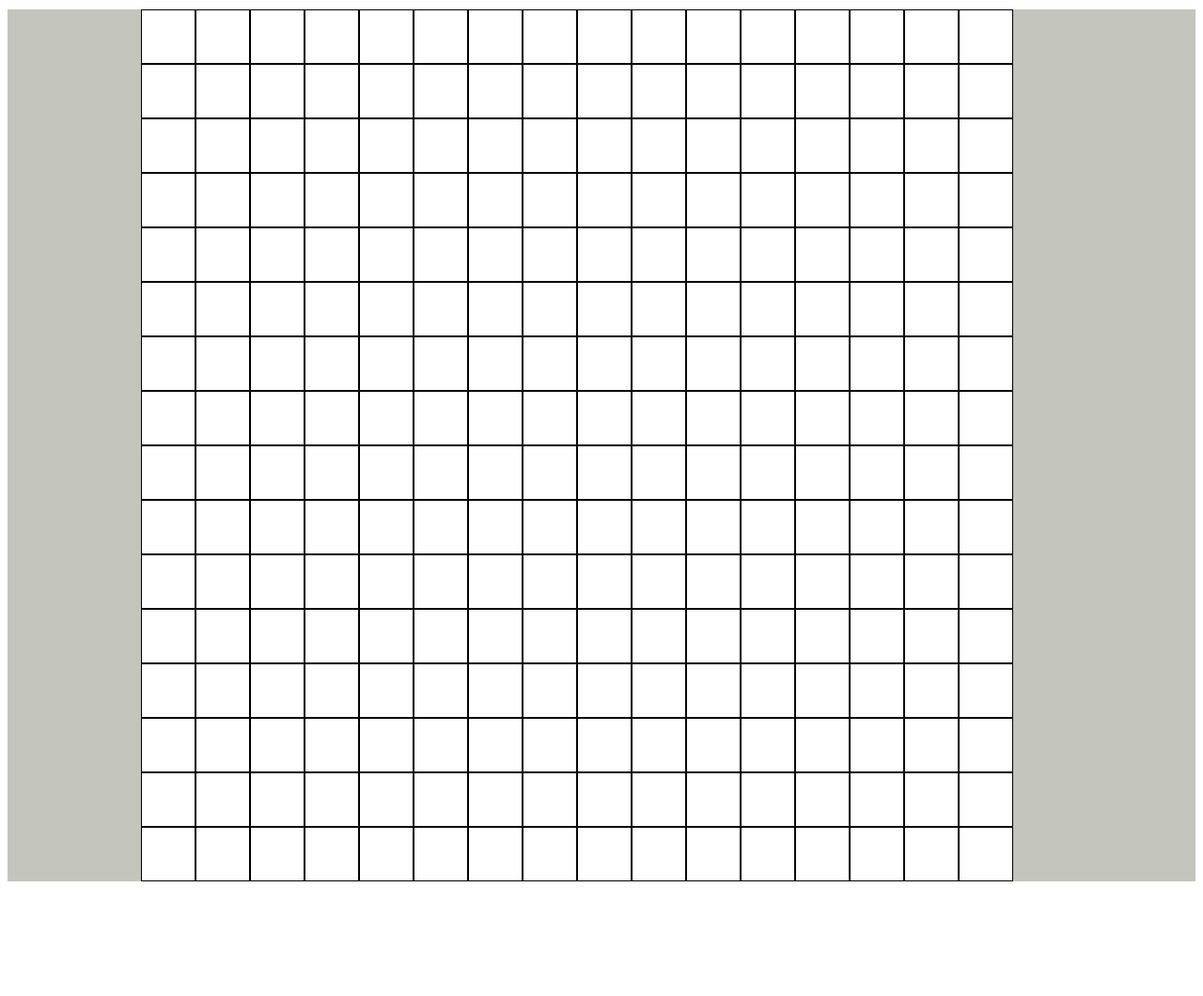
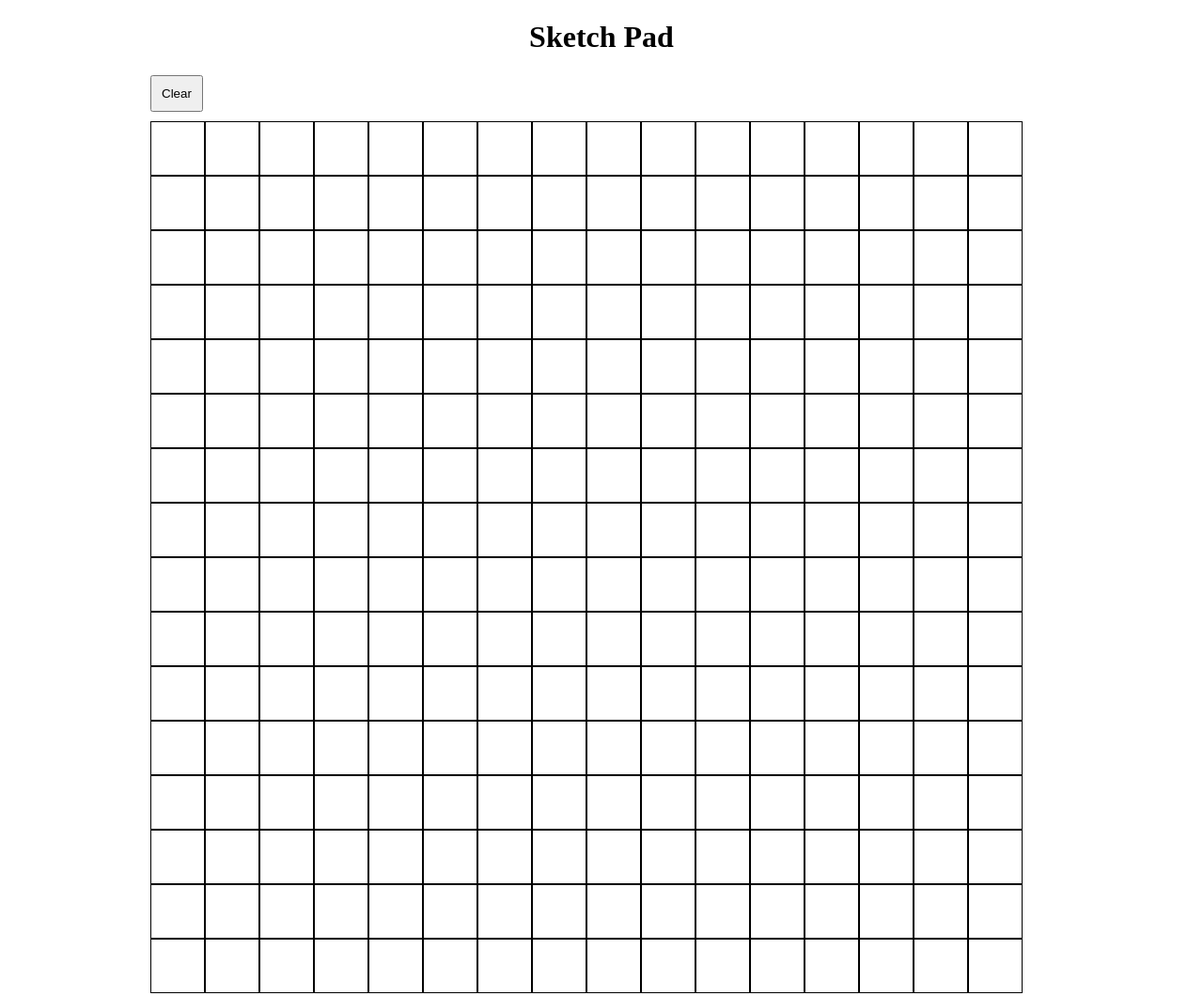
Before and after one commit to jasond23507/sketch-pad, a plain HTML site: page index.html in a window 1280 px wide. Shown: the whole page at 94% size. Before the commit the page ends 948 px from the top, so only its background shows below. Drawn offline with nearby package versions, Linux system fonts and the light colour scheme.

Commit message:
Added a clear button and a heading

```diff
--- a/index.html
+++ b/index.html
@@ -9,6 +9,8 @@
 </head>
 <body>
 	<div class="container">
+		<h1>Sketch Pad</h1>
+		<button id="clear">Clear</button>
 		<div class="wrapper"></div>
 	</div>
 
--- a/javascript/main.js
+++ b/javascript/main.js
@@ -2,6 +2,10 @@ $(document).ready(function(){
 	displayGrid(16);
 	$('.box').mouseenter(function(){
 		$(this).css("background", "blue");
+	})
+
+	$('#clear').click(function(){
+		$('.box').css("background", "white");
 	})
 
 });
--- a/styles/main.css
+++ b/styles/main.css
@@ -2,19 +2,16 @@ html {
 	background-color: white;
 }
 
-body {
-	background-color: #c3c4bc;
-}
+
 
 .container {
 	width: 1000px;
 	margin: 0 auto;
-	background-color: #c3c4bc;
 }
 
 .wrapper {
 	width: 960px;
-	margin: 10px;
+	margin: 10px auto;
 }
 
 .box {
@@ -22,3 +19,12 @@ body {
 	background: #ffffff;
 	border: 1px solid black;
 }
+
+h1 {
+	text-align: center;
+}
+
+button {
+	margin-left: 20px;
+	padding: 10px;
+}
```
